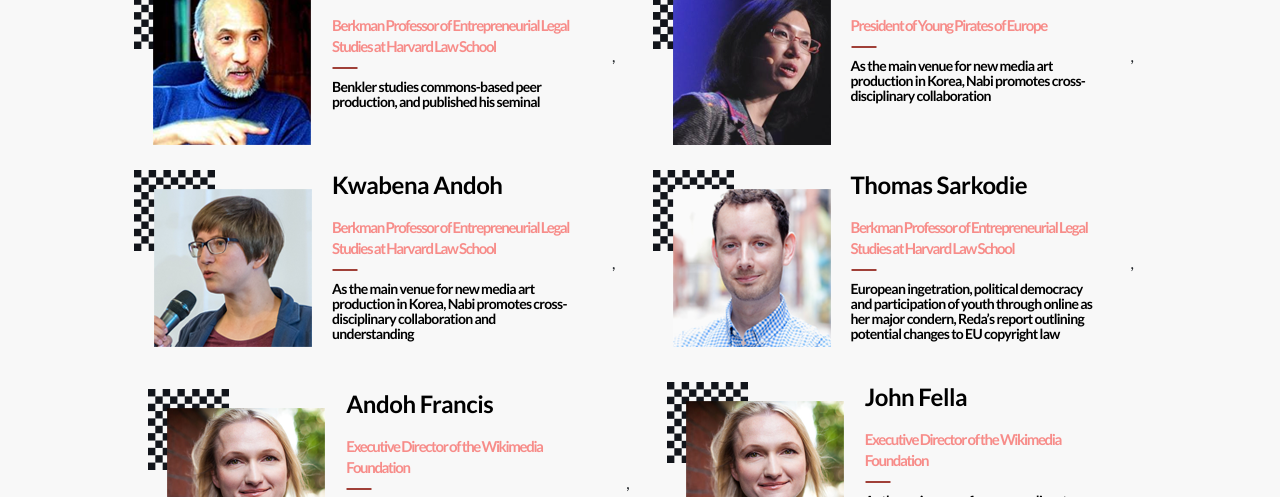
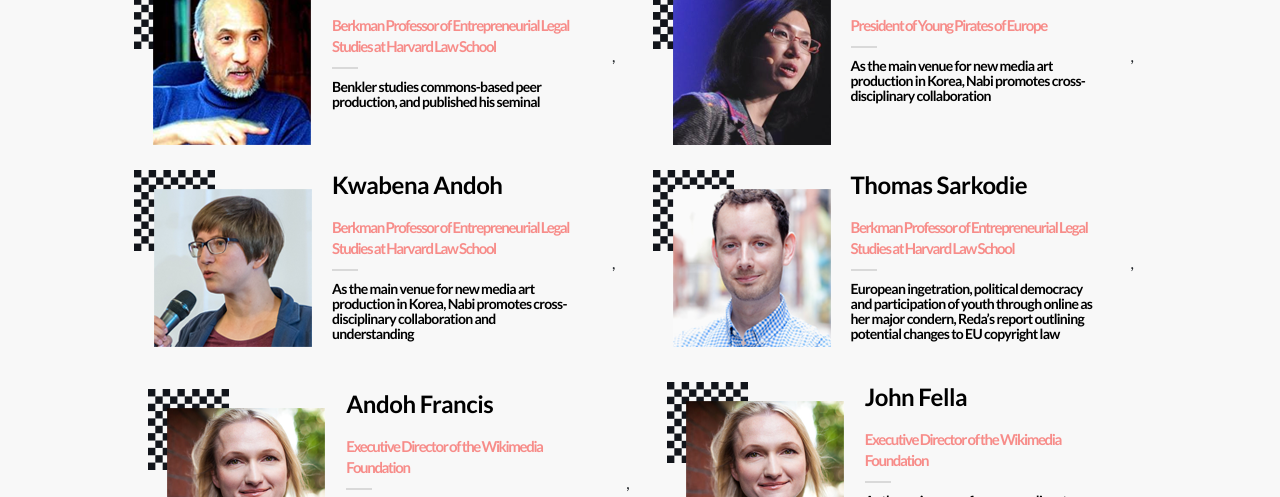
Before and after one commit to CobbyElsonfx/Code-Future, a website: page index.html in a window 1280 px wide. Shown: the part 1581-2078 px from the top of the page. Drawn offline with nearby package versions, Linux system fonts and the light colour scheme.

Commit message:
changed bar color to math figma desing

```diff
--- a/css/style.css
+++ b/css/style.css
@@ -39,6 +39,11 @@
   flex-direction: column;
   justify-content: center;
   align-items: center;
+}
+
+#pionneer-underline-bar {
+  background: #D9D9D9;
+  color:#D9D9D9;;
 }
 
 header {
@@ -295,7 +300,7 @@
 
   /* pioneers section */
   .pioneers-section {
-    padding: 75px 70px 74px 70px;
+    padding: 75px 50px 74px 50px;
     background-color: #F8F8F8;
   }
 
@@ -305,6 +310,7 @@
     align-items: center;
     justify-content: center;
     gap: 40px;
+    margin: auto;
   }
 
   #pioneers-row {
--- a/js/script.js
+++ b/js/script.js
@@ -85,7 +85,7 @@
               <div class="about-pioneer">
                 <h3 class="name" >${eachPerson.name}</h3>
                 <p class="intro">${eachPerson.intro}</p>
-                <img src="./assets/photos/underline.svg" alt="bar">
+                <img id="pionneer-underline-bar" src="./assets/photos/unserlinbrown.svg" alt="bar">
                 <p class="description">${eachPerson.description}</p>
               </div>
             </div>
```
Also changed, not shown: index.html (+0 -3 lines), assets/photos/unserlinbrown.svg (added).
